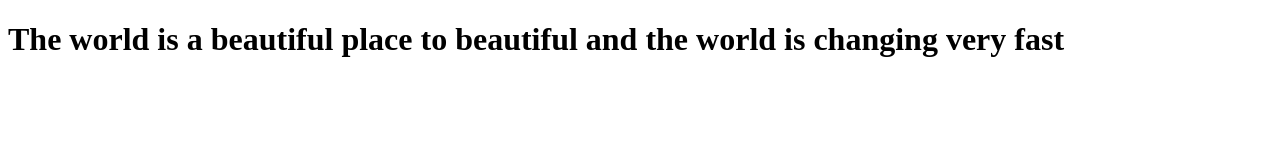
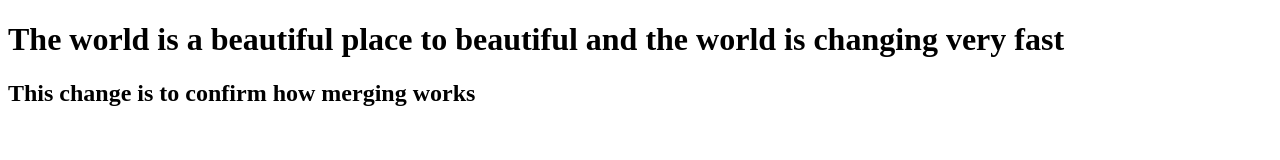
Before and after one commit to Ibikunleshuaib/Meal-App, a plain HTML site: page ui/index.html in a window 1280 px wide. Drawn offline with Linux system fonts and the light colour scheme.

Commit message:
just trying to see how merging works

```diff
--- a/ui/index.html
+++ b/ui/index.html
@@ -9,5 +9,6 @@
 <body>
     <h1>The world is a beautiful place to beautiful and the world is changing very fast
     </h1>
+    <h2> This change is to confirm how merging works</h2>
 </body>
 </html>
```
